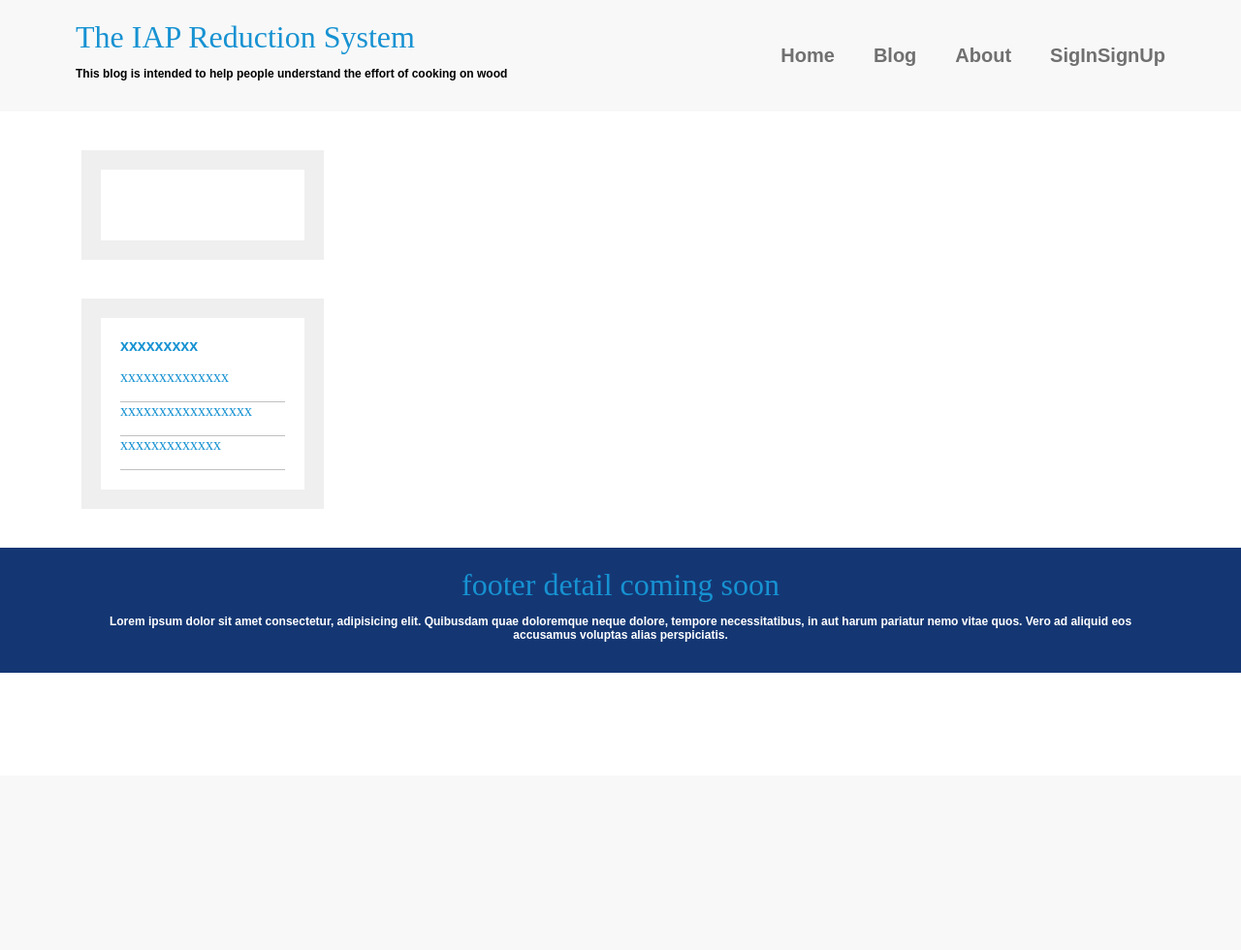
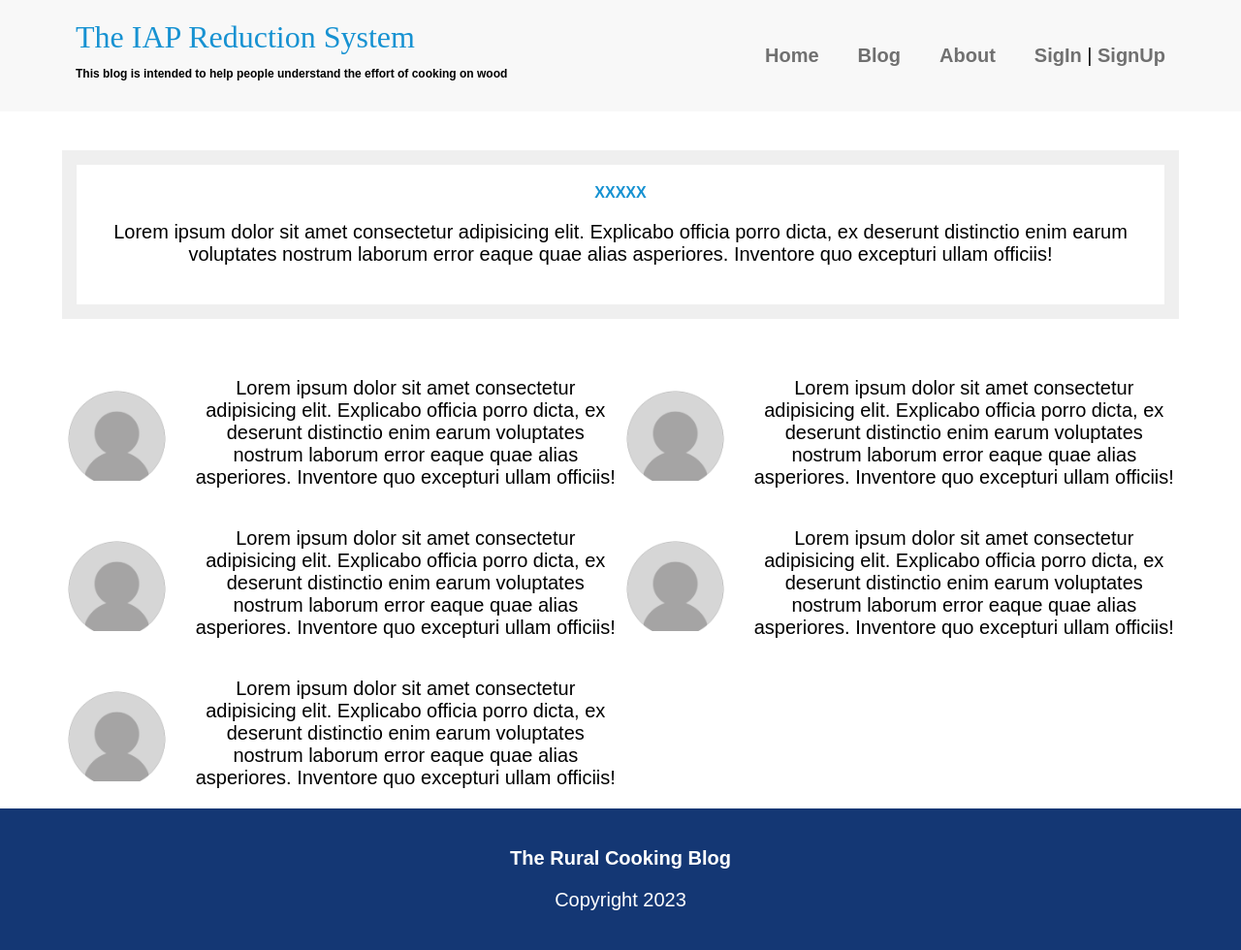
Before and after one commit to ledmer/Django-Luis, a Django app: template IAP-Website/blog/templates/blog/about.html in a window 1280 px wide. Shown: the whole page at 97% size. Before the commit the page ends 694 px from the top, so only its background shows below. Run offline with Django 4.2, Linux system fonts and the light colour scheme; the template is opened without the code that fills it, so the values that code supplies are empty; some web fonts are replaced.

Commit message:
about section

```diff
--- a/IAP-Website/blog/templates/blog/about.html
+++ b/IAP-Website/blog/templates/blog/about.html
@@ -1,81 +1,42 @@
-<!DOCTYPE html>
-<html lang="en">
-<head>
-    <meta charset="UTF-8">
-    <meta name="viewport" content="width=device-width, initial-scale=1.0">
-    <title>The Inexpensive IAP Reduction System</title>
-    <link href="https://fonts.geogleapis.com/family=Lora|Ubuntu:400,700&displayswap" rel="stylesheet">
-    <link rel="stylesheet" href="static/css/style.css">
-</head>
-<body>
+{%extends 'blog/base.html' %}
+{% load static %}
 
-    <header>
-        <div class="container container-nav">
-            <nav>
-                <div class="site-title ">
-                    <h1>The IAP Reduction System</h1>
-                    <p>This blog is intended to help people understand the effort of cooking on wood</p>
-                </div>
-                <ul class="nav-list">
-                    <li class="nav-list-item"><a href="index.html" class="navbar-line">Home</a></li>
-                    <li class="nav-list-item"><a href="recent-post.html" class="navbar-line">Blog</a></li>
-                    <li class="nav-list-item"><a href="about.html" class="navbar-line">About</a></li>
-                    <li class="nav-list-item"><a href="#" class="navbar-line">SigIn</a><span><a href="registration.html" class="navbar-line">SignUp</a></span></li>
-                </ul>
-                <div class="hamburger">
-                    <span class="bar"></span>
-                    <span class="bar"></span>
-                    <span class="bar"></span>
-                </div>
-            </nav>
+{%block content_area %}
+
+<div class="container container-main">
+    <cent>
+        <div class="middle-widget">
+            <h1 class ="widget-title"> XXXXX</h1>
+            <p class = "article-body"> Lorem ipsum dolor sit amet consectetur adipisicing elit. Explicabo officia porro dicta, ex deserunt distinctio enim earum voluptates nostrum laborum error eaque quae alias asperiores. Inventore quo excepturi ullam officiis!</p>
         </div>
-</header>
+        <div class = "grid-container">
+            <div class = "description">
+                <img src="{% static 'asset/images/no_user.png' %}" class = "about-image">
+                <p> Lorem ipsum dolor sit amet consectetur adipisicing elit. Explicabo officia porro dicta, ex deserunt distinctio enim earum voluptates nostrum laborum error eaque quae alias asperiores. Inventore quo excepturi ullam officiis!</p>
+            </div>
+            <div class = "description">
+                <img src="{% static 'asset/images/no_user.png' %}" class = "about-image">
+                <p> Lorem ipsum dolor sit amet consectetur adipisicing elit. Explicabo officia porro dicta, ex deserunt distinctio enim earum voluptates nostrum laborum error eaque quae alias asperiores. Inventore quo excepturi ullam officiis!</p>
+            </div>
+            <div class = "description">
+                <img src="{% static 'asset/images/no_user.png' %}" class = "about-image">
+                <p> Lorem ipsum dolor sit amet consectetur adipisicing elit. Explicabo officia porro dicta, ex deserunt distinctio enim earum voluptates nostrum laborum error eaque quae alias asperiores. Inventore quo excepturi ullam officiis!</p>
+            </div>
+            <div class = "description">
+                <img src="{% static 'asset/images/no_user.png' %}" class = "about-image">
+                <p> Lorem ipsum dolor sit amet consectetur adipisicing elit. Explicabo officia porro dicta, ex deserunt distinctio enim earum voluptates nostrum laborum error eaque quae alias asperiores. Inventore quo excepturi ullam officiis!</p>
+            </div>
+            <div class = "description">
+                <img src="{% static 'asset/images/no_user.png' %}" class = "about-image">
+                <p> Lorem ipsum dolor sit amet consectetur adipisicing elit. Explicabo officia porro dicta, ex deserunt distinctio enim earum voluptates nostrum laborum error eaque quae alias asperiores. Inventore quo excepturi ullam officiis!</p>
+            </div>
 
-    <div class="container container-main">
-        <main role="main">
+        </div>
+    </cent>
+</div>
 
-            <aside class="sidebar">
-                <div class="sidebar-widget">
-                    <h2 class="widget-title"></h2>
-                    <img src="#" alt="" class="widget-image">
-                    <p class="widget-body"></p>
-                </div>
-
-                <div class="sidebar-widget">
-                    <h2 class="widget-title">xxxxxxxxx</h2>
-                    <div class="widget-recent-post">
-                        <h3 class="widget-recent-post-title">xxxxxxxxxxxxxx</h3>
-                            <img src="" alt=""class="widget-image">
-                        </div>
-
-                        <div class="widget-recent-post">
-                            <h3 class="widget-recent-post-title">xxxxxxxxxxxxxxxxx</h3>
-                            <img src="" alt=""class="widget-image">
-                        </div>
-
-                        <div class="widget-recent-post">
-                            <h3 class="widget-recent-post-title">xxxxxxxxxxxxx</h3>
-                            <img src="" alt=""class="widget-image">
-                        </div>
-                    </div>
-                </div>
-
-            </aside>
-        </main>
-    </div>
-
-
-    <footer>
-
-        <div class="container container-nav">
-            <div class="site-title ">
-                <h1>footer detail coming soon </h1>
-                <p>Lorem ipsum dolor sit amet consectetur, adipisicing elit. Quibusdam quae doloremque neque dolore, tempore necessitatibus, in aut harum pariatur nemo vitae quos. Vero ad aliquid eos accusamus voluptas alias perspiciatis.</p>
-            </div>
-        </div>
-    </footer>
 
 
     <script src="ruralscript.js"></script>
-</body>
-</html>
+
+{% endblock %}
--- a/IAP-Website/blog/templates/blog/blog.html
+++ b/IAP-Website/blog/templates/blog/blog.html
@@ -9,8 +9,8 @@
 
                 <article class="article-feature">
                     <h2 class="article-title">The Rural Cooking Blog</h2>
-                    <img src="{% static 'asset/images/test2.jpg' %}" alt="" class="article-image">
-                    <p class="article-info">July 23, 2023 | comments</p>
+                        <img src="{% static 'asset/images/test2.jpg' %}" alt="" class="article-image">
+                        <p class="article-info">July 23, 2023 | comments</p>
                     <p class="article-body">Lorem ipsum dolor sit amet consectetur adipisicing elit. In, nisi! Reprehenderit tenetur sunt voluptas accusamus est cupiditate totam cumque? Cumque amet aliquid repellendus quidem repellat possimus quibusdam repudiandae nisi omnis?</lorem:400>
                     </p>
                     <a href="" class="article-read-more">Read More</a>
--- a/IAP-Website/blog/templates/blog/nav_bar.html
+++ b/IAP-Website/blog/templates/blog/nav_bar.html
@@ -20,7 +20,7 @@
                 <ul class="nav-list">
                     <li class="nav-list-item"><a href="{%url 'index' %}" class="navbar-line">Home</a></li>
                     <li class="nav-list-item"><a href="{%url 'blog' %}" class="navbar-line">Blog</a></li>
-                    <li class="nav-list-item"><a href="#" class="navbar-line">About</a></li>
+                    <li class="nav-list-item"><a href="{%url 'about' %}" class="navbar-line">About</a></li>
                     <li class="nav-list-item"><a href="#" class="navbar-line">SigIn</a><span> | <a href="" class="navbar-line">SignUp</a></span></li>
                 </ul>
                 <div class="hamburger">
--- a/IAP-Website/blog/urls.py
+++ b/IAP-Website/blog/urls.py
@@ -3,5 +3,6 @@ from . import views
 
 urlpatterns = [
     path('', views.index, name='index'),
-    path('blog', views.blog, name='blog'),
+    path('blog/', views.blog, name='blog'),
+    path('about/', views.about, name='about'),
 ]
--- a/IAP-Website/blog/views.py
+++ b/IAP-Website/blog/views.py
@@ -12,5 +12,7 @@ def index(request):
 def blog(request):
     return render(request, "blog/blog.html")
 
+def about(request):
+    return render(request, "blog/about.html")
 # def blog(request):
 #     return render(request, "blog/blog.html")
--- a/IAP-Website/requirements.txt
+++ /dev/null
@@ -1,4 +0,0 @@
-asgiref==3.7.2
-Django==4.2.6
-sqlparse==0.4.4
-typing-extensions==4.8.0
--- a/IAP-Website/static/asset/css/style.css
+++ b/IAP-Website/static/asset/css/style.css
@@ -6,7 +6,9 @@
 
 
 /* Using compound selector on navbar */
-
+cent{
+    text-align : center;
+}
 body{
     margin : 0;
     font-family : 'Ubuntu', sans-serif;
@@ -132,7 +134,6 @@ a:hover,
 a:focus{
     color : #1792d2;
 }
-
 
 .banner-section{
     margin-top : -20px;
@@ -281,7 +282,7 @@ footer{
 }
 .widget-title{
     font-family: 'Ubuntu', sans-serif;
-    font-weight: 700;;
+    font-weight: 700;
 }
 
 
@@ -340,7 +341,11 @@ footer{
 
     .article-image{
         width : 90%;
-        min-height : 200px;
+        min-height : 100px;
+        object-fit : cover;
+    }
+    .about-image{
+        max-height : 100px;
         object-fit : cover;
     }
 
@@ -357,11 +362,30 @@ footer{
         order : -1
     }
 }
+
+/* about section */
+.grid-container {
+    display: grid;
+    grid-template-columns: 1fr 1fr;
+  }
+  .description{
+    display: flex;
+    align-items: center;
+    gap: 1em;
+  }
+
 /* widget */
 
 .sidebar-widget{
     border : 20px solid #efefef;
     margin-bottom : 2em;
+    padding : 1em;
+}
+.middle-widget{
+    border : 15px solid #efefef;
+    margin-bottom : 2em;
+    margin: 0auto0;
+    align-self: center;
     padding : 1em;
 }
 
```
Also changed, not shown: IAP-Website/about.html (deleted, +0 -80 lines), IAP-Website/recent-post.html (deleted, +0 -138 lines), IAP-Website/registration.html (deleted, +0 -68 lines), IAP-Website/static/asset/images/no_user.png (added). Lines whose indentation alone changed are shown as unchanged.
